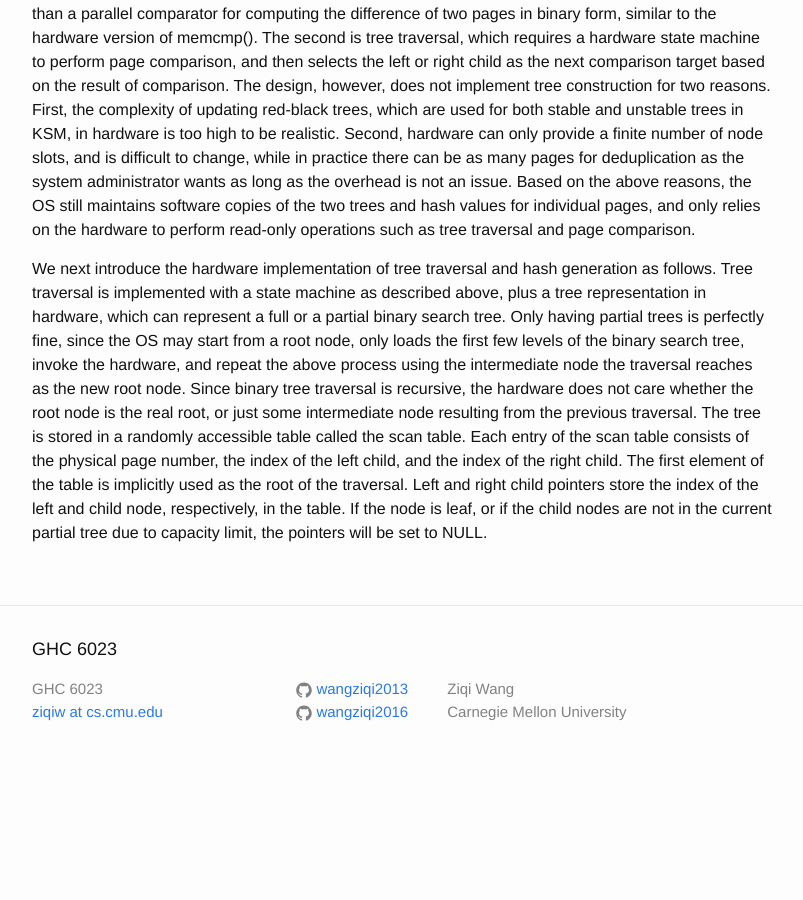
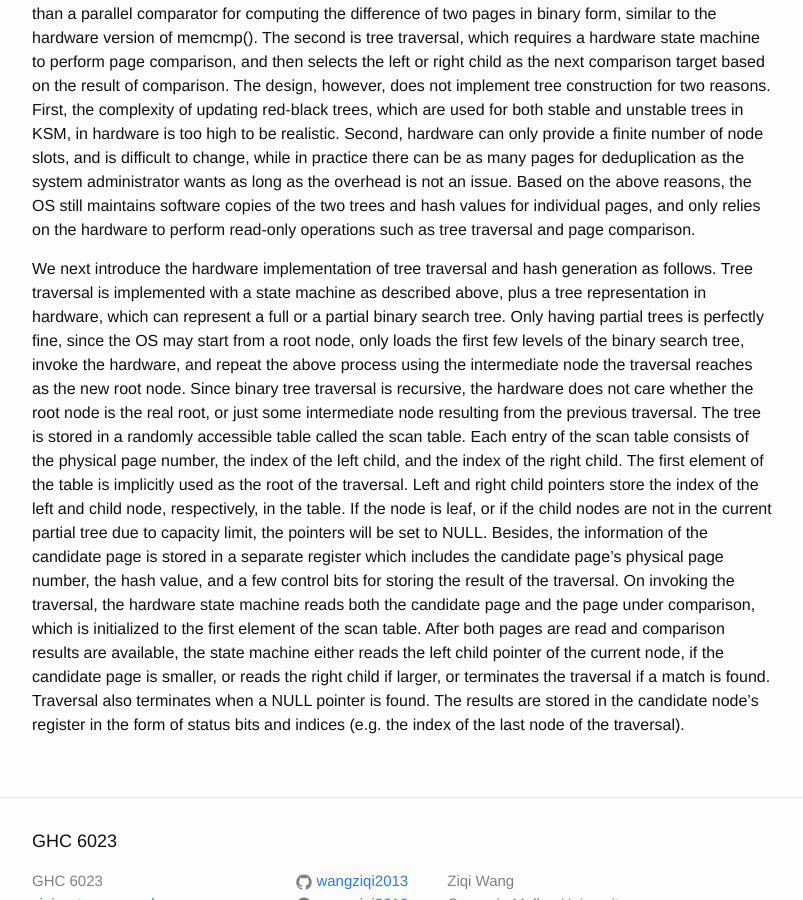
Before and after one commit to wangziqi2013/wangziqi2013.github.io, a Jekyll site: the page built from _posts/2020-07-26-pageforge.markdown, in a window 1280 px wide and 900 px high, scrolled down 1519 px. Shown: the whole window, without its empty margins (238-1041 px from the left). Built offline with Jekyll 4.4.1, drawn with Linux system fonts in a browser that asks for light colours; before the commit the page ends 2302 px from its top, so only the background shows below that.

Commit message:
Adding traversal

```diff
--- a/_posts/2020-07-26-pageforge.markdown
+++ b/_posts/2020-07-26-pageforge.markdown
@@ -75,3 +75,11 @@ the physical page number, the index of the left child, and the index of the righ
 table is implicitly used as the root of the traversal. Left and right child pointers store the index of the
 left and child node, respectively, in the table. If the node is leaf, or if the child nodes are not in the
 current partial tree due to capacity limit, the pointers will be set to NULL.
+Besides, the information of the candidate page is stored in a separate register which includes the candidate
+page's physical page number, the hash value, and a few control bits for storing the result of the traversal.
+On invoking the traversal, the hardware state machine reads both the candidate page and the page under comparison, which
+is initialized to the first element of the scan table. After both pages are read and comparison results are available,
+the state machine either reads the left child pointer of the current node, if the candidate page is smaller, or
+reads the right child if larger, or terminates the traversal if a match is found. Traversal also terminates when
+a NULL pointer is found. The results are stored in the candidate node's register in the form of status bits and indices
+(e.g. the index of the last node of the traversal).
```
